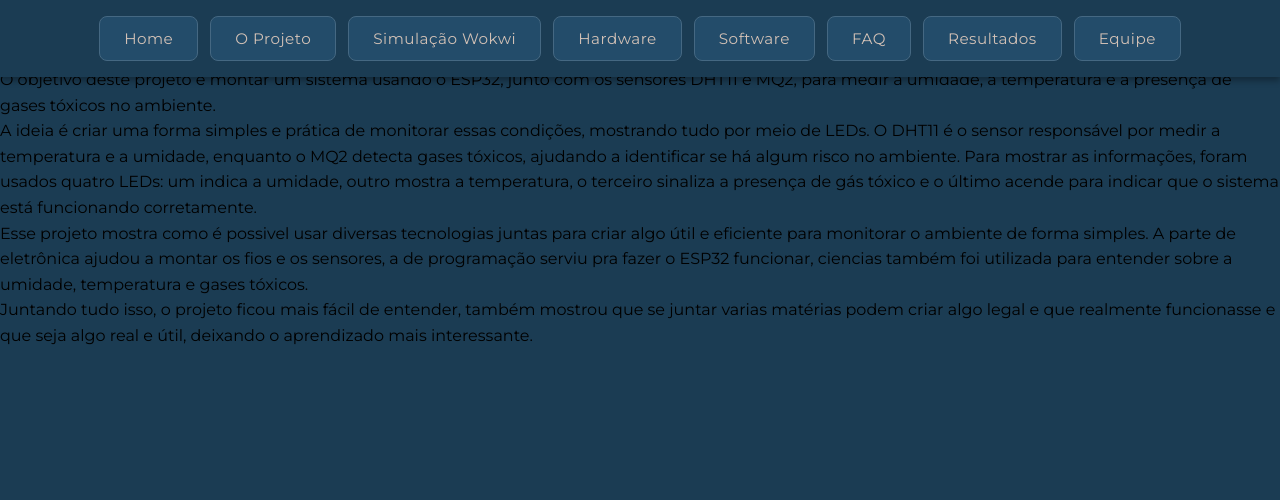
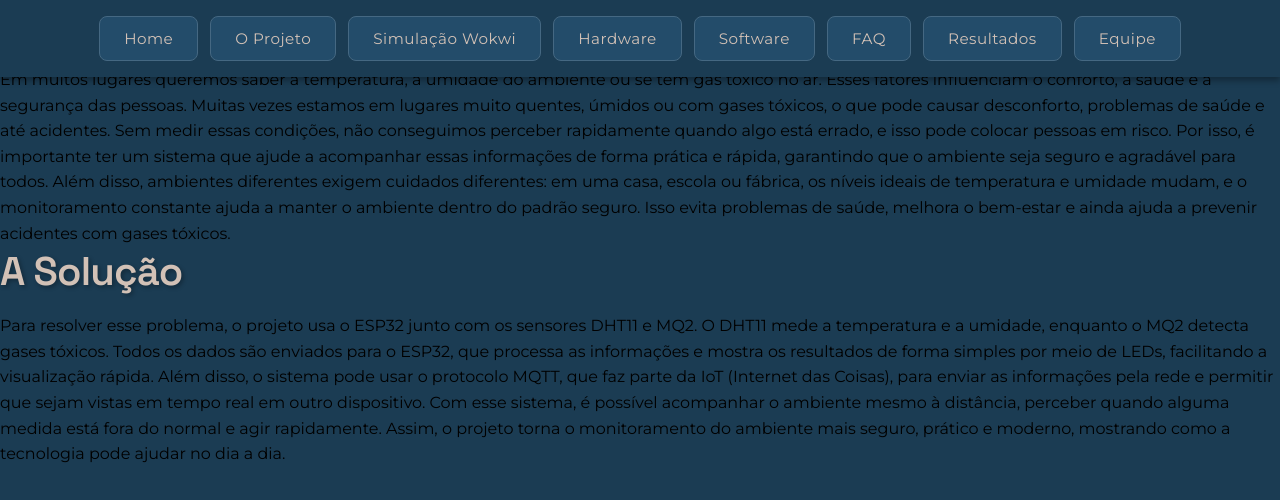
Before and after one commit to 3006m/climasite, a React (Vite) app in the folder projetoM/: page /projeto in a window 1280 px wide. Shown: the top 500 px of the page. Built offline with nearby package versions, Linux system fonts and the light colour scheme.

Commit message:
textos home e projeto

```diff
--- a/projetoM/src/pages/home.jsx
+++ b/projetoM/src/pages/home.jsx
@@ -23,6 +23,34 @@ function Home() {
               <p className="subtitle">
                 Monitoramento em tempo real de variáveis climáticas com tecnologia IoT
               </p>
+               <p><p>
+        O objetivo deste projeto é montar um sistema usando o ESP32, junto com
+        os sensores DHT11 e MQ2, para medir a umidade, a temperatura e a
+        presença de gases tóxicos no ambiente.
+      </p>
+      <p>
+        A ideia é criar uma forma simples e prática de monitorar essas
+        condições, mostrando tudo por meio de LEDs. O DHT11 é o sensor
+        responsável por medir a temperatura e a umidade, enquanto o MQ2 detecta
+        gases tóxicos, ajudando a identificar se há algum risco no ambiente.
+        Para mostrar as informações, foram usados quatro LEDs: um indica a
+        umidade, outro mostra a temperatura, o terceiro sinaliza a presença de
+        gás tóxico e o último acende para indicar que o sistema está funcionando
+        corretamente.
+      </p>
+      <p>
+        Esse projeto mostra como é possivel usar diversas tecnologias juntas
+        para criar algo útil e eficiente para monitorar o ambiente de forma
+        simples. A parte de eletrônica ajudou a montar os fios e os sensores, a
+        de programação serviu pra fazer o ESP32 funcionar, ciencias também foi
+        utilizada para entender sobre a umidade, temperatura e gases tóxicos.
+      </p>
+      <p>
+        Juntando tudo isso, o projeto ficou mais fácil de entender, também
+        mostrou que se juntar varias matérias podem criar algo legal e que
+        realmente funcionasse e que seja algo real e útil, deixando o
+        aprendizado mais interessante.
+      </p></p>
             </section>
 
             <section className="cards-grid">
--- a/projetoM/src/pages/projeto.jsx
+++ b/projetoM/src/pages/projeto.jsx
@@ -5,34 +5,38 @@ export default function Projeto() {
   return (
     <main>
       <Navbar />
-      <h1>Projeto</h1>
+      <h1> O Projeto </h1>
       <p>
-        O objetivo deste projeto é montar um sistema usando o ESP32, junto com
-        os sensores DHT11 e MQ2, para medir a umidade, a temperatura e a
-        presença de gases tóxicos no ambiente.
+        Em muitos lugares queremos saber a temperatura, a umidade do ambiente ou
+        se tem gás tóxico no ar. Esses fatores influenciam o conforto, a saúde e
+        a segurança das pessoas. Muitas vezes estamos em lugares muito quentes,
+        úmidos ou com gases tóxicos, o que pode causar desconforto, problemas de
+        saúde e até acidentes. Sem medir essas condições, não conseguimos
+        perceber rapidamente quando algo está errado, e isso pode colocar
+        pessoas em risco. Por isso, é importante ter um sistema que ajude a
+        acompanhar essas informações de forma prática e rápida, garantindo que o
+        ambiente seja seguro e agradável para todos. Além disso, ambientes
+        diferentes exigem cuidados diferentes: em uma casa, escola ou fábrica,
+        os níveis ideais de temperatura e umidade mudam, e o monitoramento
+        constante ajuda a manter o ambiente dentro do padrão seguro. Isso evita
+        problemas de saúde, melhora o bem-estar e ainda ajuda a prevenir
+        acidentes com gases tóxicos.
       </p>
+
+      <h1>A Solução</h1>
       <p>
-        A ideia é criar uma forma simples e prática de monitorar essas
-        condições, mostrando tudo por meio de LEDs. O DHT11 é o sensor
-        responsável por medir a temperatura e a umidade, enquanto o MQ2 detecta
-        gases tóxicos, ajudando a identificar se há algum risco no ambiente.
-        Para mostrar as informações, foram usados quatro LEDs: um indica a
-        umidade, outro mostra a temperatura, o terceiro sinaliza a presença de
-        gás tóxico e o último acende para indicar que o sistema está funcionando
-        corretamente.
-      </p>
-      <p>
-        Esse projeto mostra como é possivel usar diversas tecnologias juntas
-        para criar algo útil e eficiente para monitorar o ambiente de forma
-        simples. A parte de eletrônica ajudou a montar os fios e os sensores, a
-        de programação serviu pra fazer o ESP32 funcionar, ciencias também foi
-        utilizada para entender sobre a umidade, temperatura e gases tóxicos.
-      </p>
-      <p>
-        Juntando tudo isso, o projeto ficou mais fácil de entender, também
-        mostrou que se juntar varias matérias podem criar algo legal e que
-        realmente funcionasse e que seja algo real e útil, deixando o
-        aprendizado mais interessante.
+        Para resolver esse problema, o projeto usa o ESP32 junto com os sensores
+        DHT11 e MQ2. O DHT11 mede a temperatura e a umidade, enquanto o MQ2
+        detecta gases tóxicos. Todos os dados são enviados para o ESP32, que
+        processa as informações e mostra os resultados de forma simples por meio
+        de LEDs, facilitando a visualização rápida. Além disso, o sistema pode
+        usar o protocolo MQTT, que faz parte da IoT (Internet das Coisas), para
+        enviar as informações pela rede e permitir que sejam vistas em tempo
+        real em outro dispositivo. Com esse sistema,
+        é possível acompanhar o ambiente mesmo à distância, perceber quando
+        alguma medida está fora do normal e agir rapidamente. Assim, o projeto
+        torna o monitoramento do ambiente mais seguro, prático e moderno,
+        mostrando como a tecnologia pode ajudar no dia a dia.
       </p>
     </main>
   );
```
